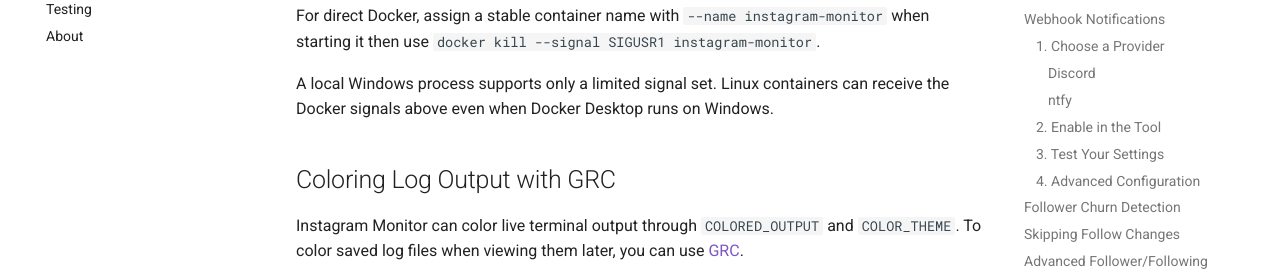
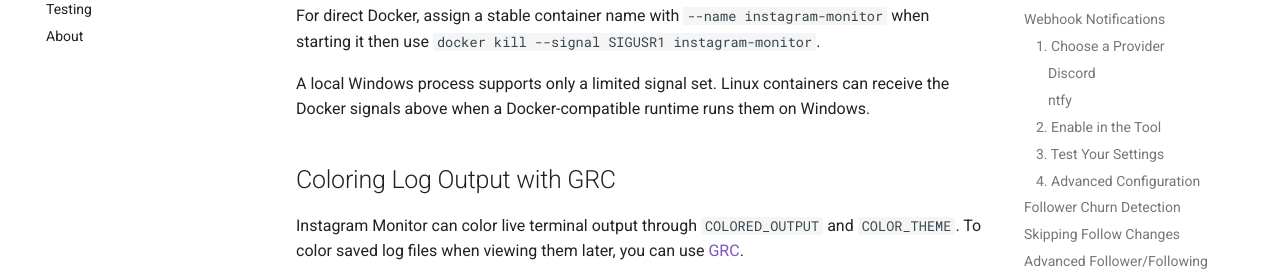
Before and after one commit to misiektoja/instagram_monitor, an MkDocs documentation site: the page built from docs/usage.md, in a window 1280 px wide and 900 px high, scrolled down 19616 px. Shown: the part 314-586 px from the top of the window. Built offline with MkDocs 1.6.1 and Material for MkDocs 9.7.7, drawn with Linux system fonts in a browser that asks for light colours; comment, search, counter and statistics services are not loaded; some of the changed text lies outside the part shown.

Commit message:
docs(usage): generalize direct container commands

````diff
--- a/docs/usage.md
+++ b/docs/usage.md
@@ -67,7 +67,7 @@
 python3 instagram_monitor.py <target_insta_user>
 ```
 
-For a direct image on Docker Desktop:
+For a direct `docker run` command on macOS or Windows PowerShell:
 
 ```sh
 docker run --rm -it --init -v "${PWD}:/data:z" -v instagram_monitor_session:/home/instagram/.config/instaloader misiektoja/instagram-monitor:latest <target_insta_user>
@@ -727,7 +727,7 @@
 
 For direct Docker, assign a stable container name with `--name instagram-monitor` when starting it then use `docker kill --signal SIGUSR1 instagram-monitor`.
 
-A local Windows process supports only a limited signal set. Linux containers can receive the Docker signals above even when Docker Desktop runs on Windows.
+A local Windows process supports only a limited signal set. Linux containers can receive the Docker signals above when a Docker-compatible runtime runs them on Windows.
 
 <a id="coloring-log-output-with-grc"></a>
 ## Coloring Log Output with GRC
````
Also changed, not shown: other parts of docs/usage.md (+2 -2 lines).
